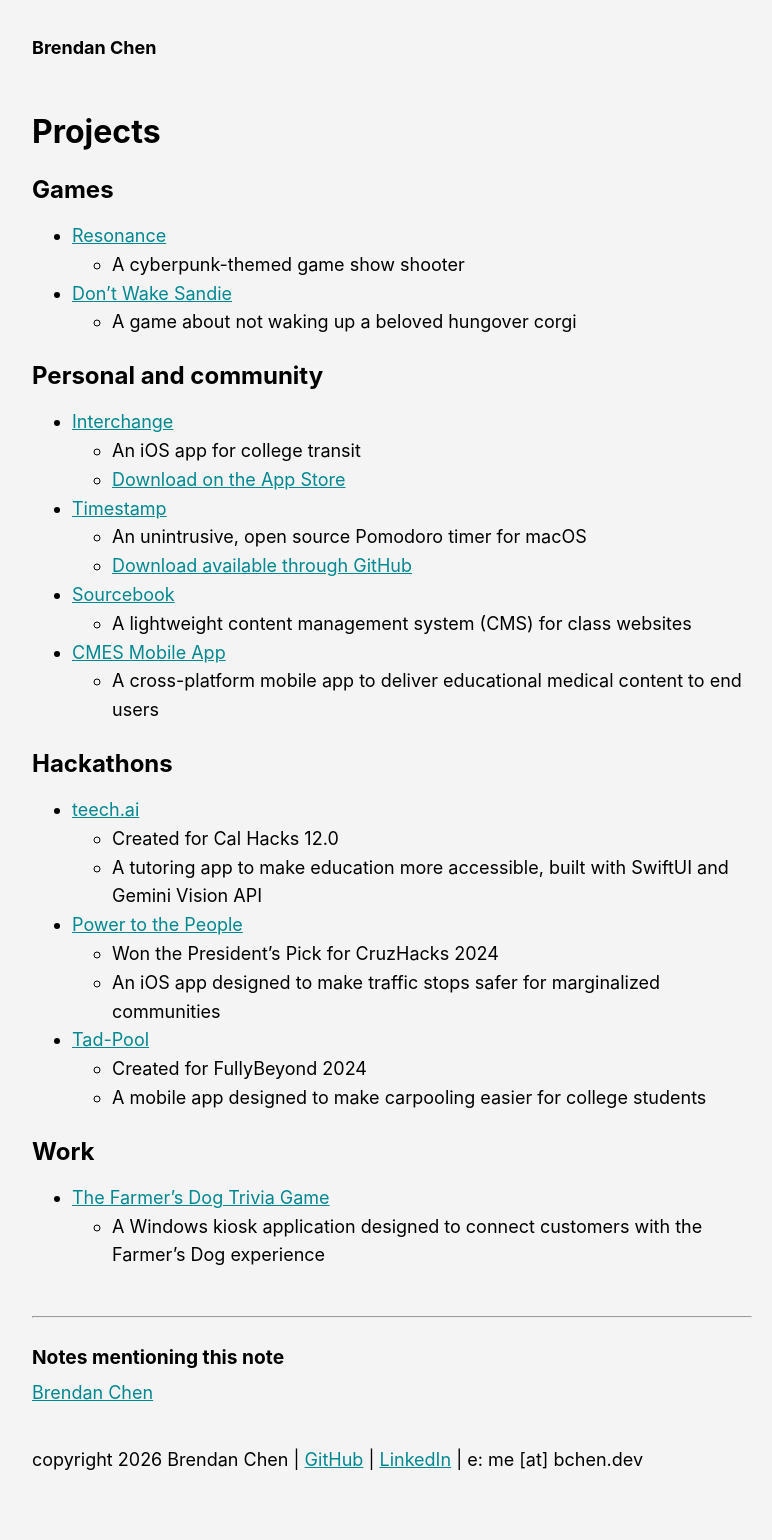
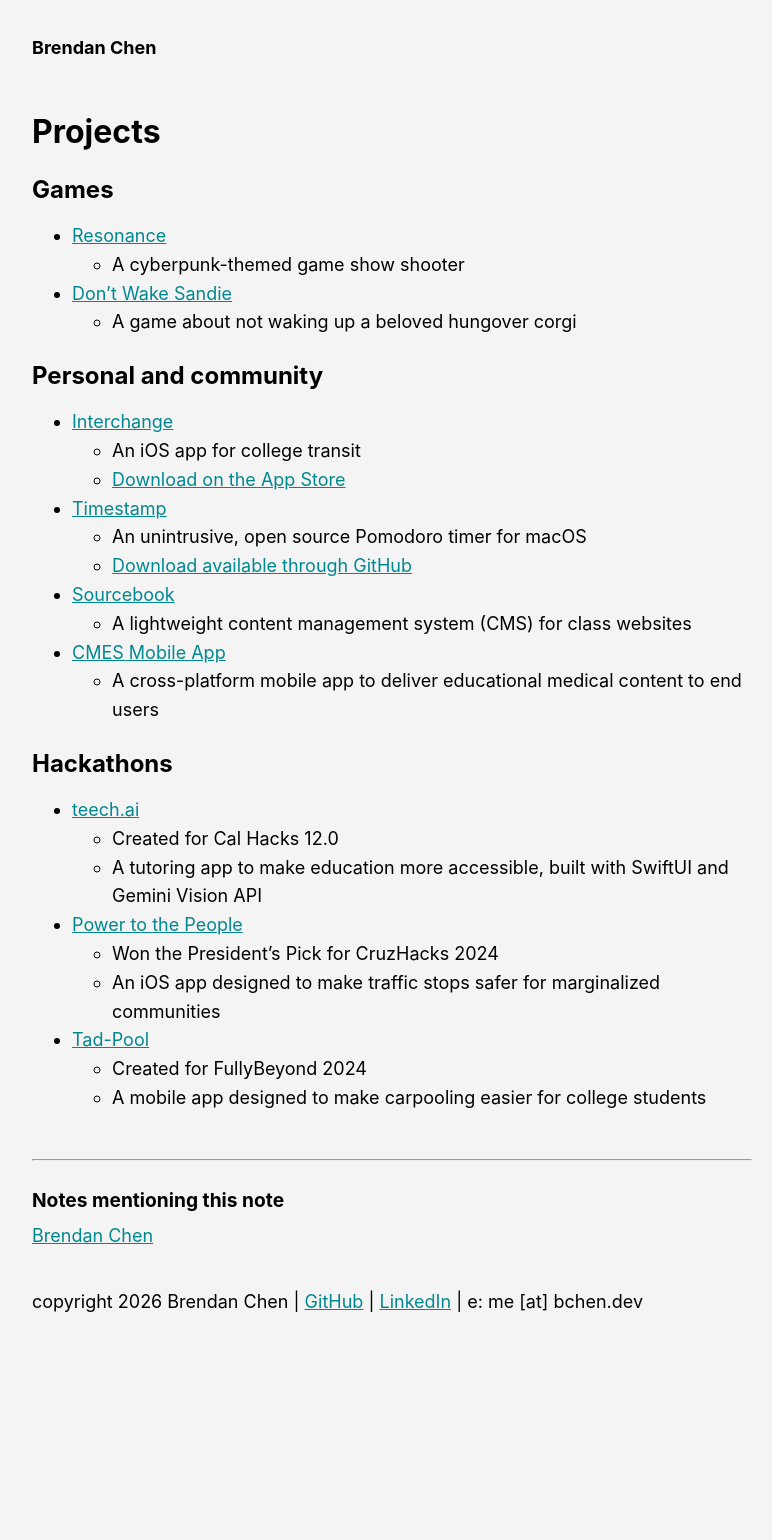
Before and after one commit to brendan-ch/brendan-ch.github.io, a Jekyll site: the page built from _notes/projects.md, in a window 1280 px wide. Shown: the whole page, without its empty margins (248-1020 px from the left). Built offline with Jekyll 4.4.1, drawn with Linux system fonts in a browser that asks for light colours; after the commit the page ends 1383 px from its top, so only the background shows below that.

Commit message:
Publish: Unlink the Farmer's Dog project for now

```diff
--- a/_notes/projects.md
+++ b/_notes/projects.md
@@ -34,8 +34,3 @@ categories: "- '[[Website pages]]'"
 - [[Tad-Pool]]
     - Created for FullyBeyond 2024
     - A mobile app designed to make carpooling easier for college students
-
-## Work
-
-- [[The Farmer's Dog Trivia Game]]
-    - A Windows kiosk application designed to connect customers with the Farmer's Dog experience
```
